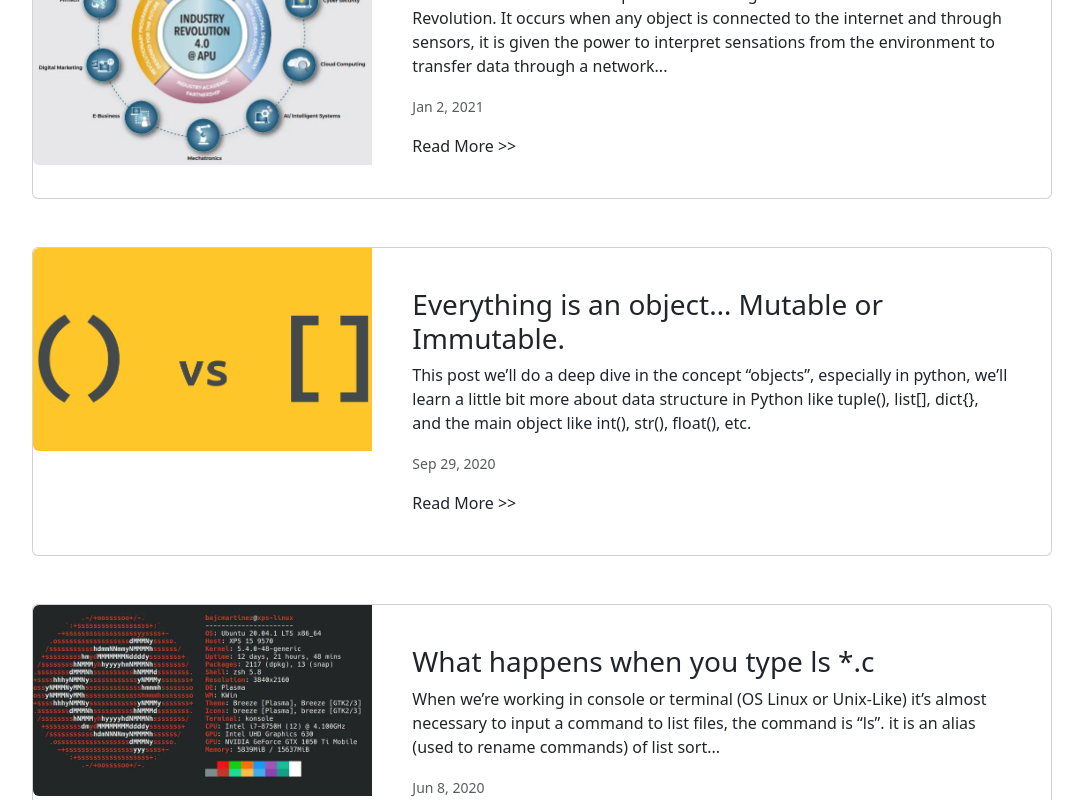
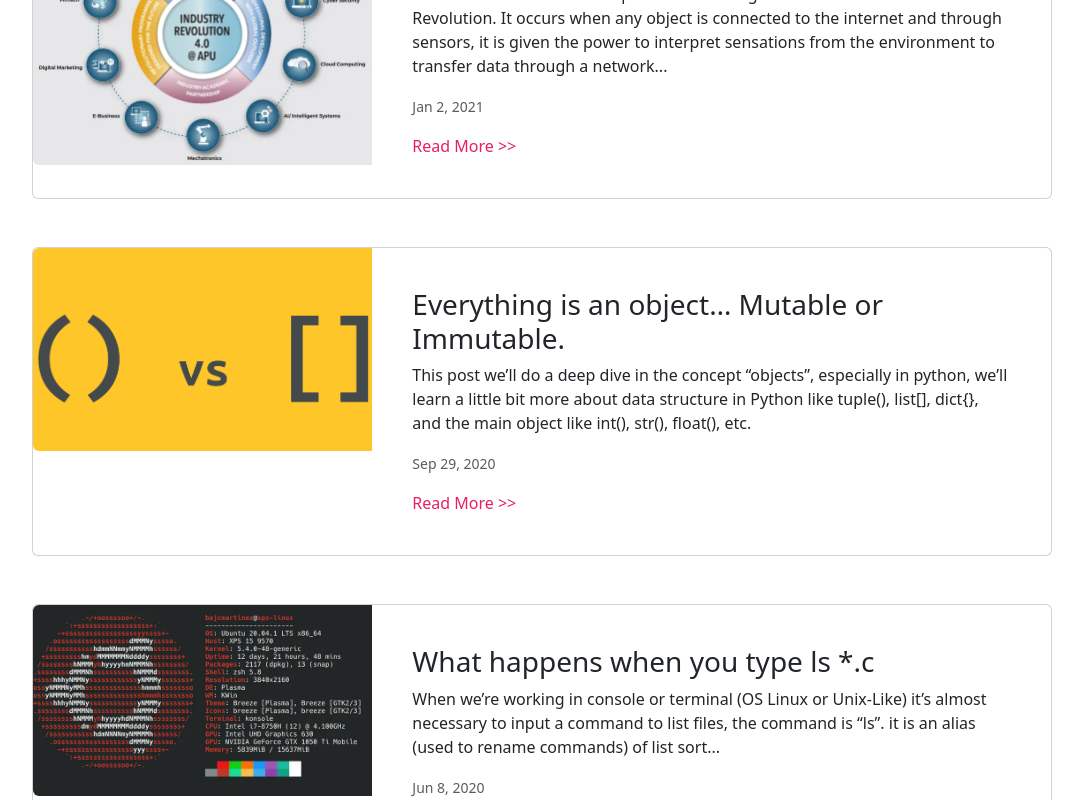
Before and after one commit to VictorZ94/portafolio, a React (Vite) app: page / in a window 1280 px wide. Shown: the part 3480-4280 px from the top of the page, without its empty margins (98-1181 px from the left). Built offline with nearby package versions, Linux system fonts and the light colour scheme.

Commit message:
added new styles

```diff
--- a/src/styles/index.css
+++ b/src/styles/index.css
@@ -357,3 +357,7 @@ nav .nav-item .nav-link.active {
   background-color: var(--color-primary) !important;
   color: white !important;
 }
+
+.text-custom-primary {
+  color: var(--color-primary) !important;
+}
```
